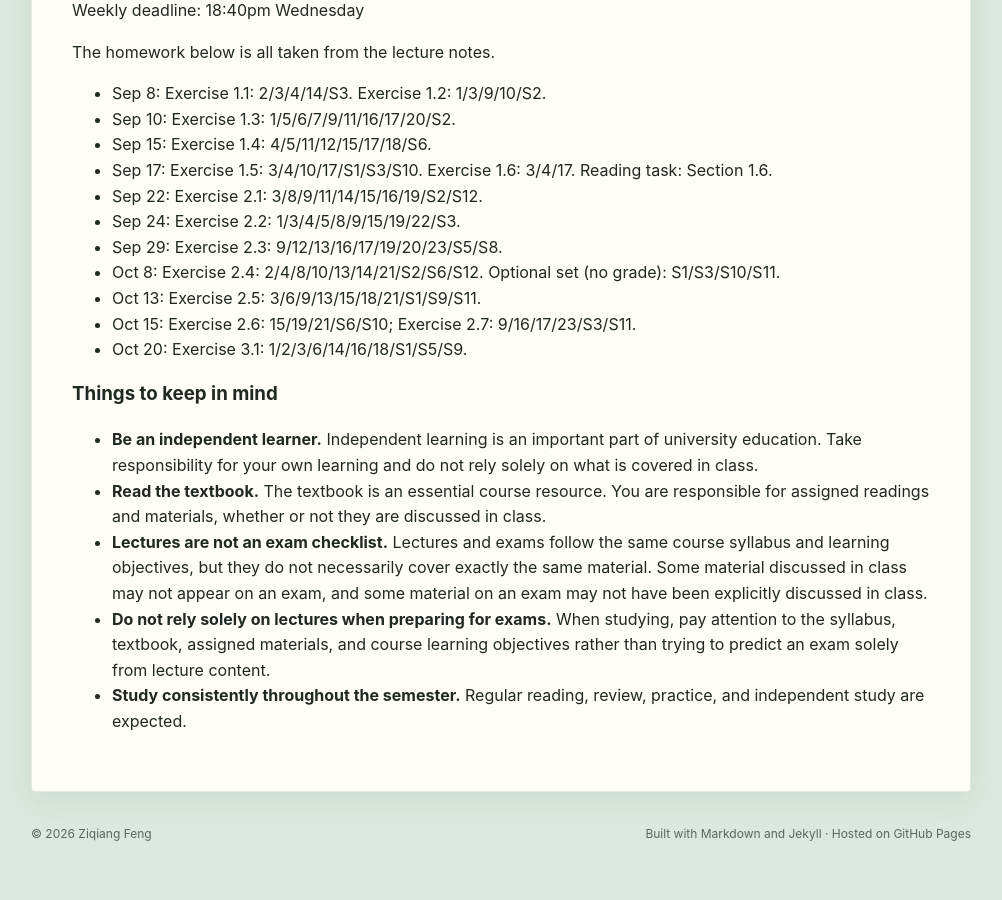
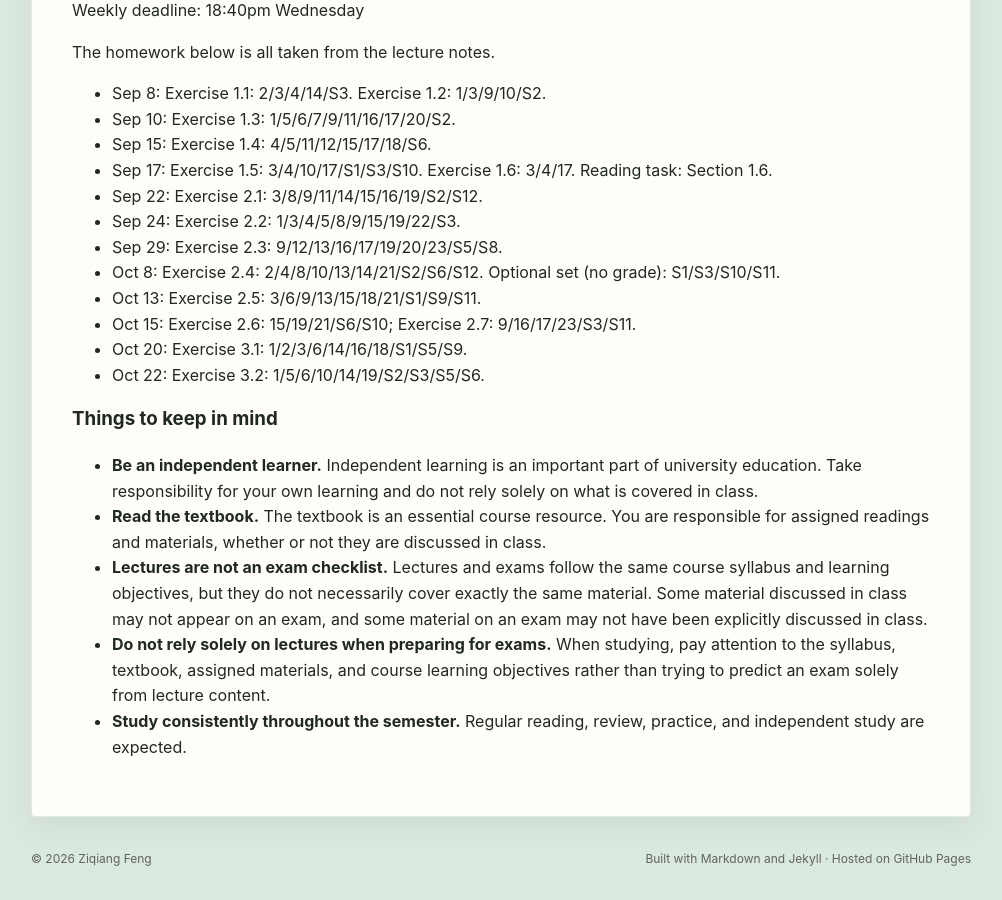
Before and after one commit to ziqiangfeng95/ziqiangfeng95.github.io, a Jekyll site: the page built from teaching/advmath/index.md, in a window 1280 px wide and 900 px high, scrolled down 1634 px. Shown: the whole window, without its empty margins (139-1141 px from the left). Built offline with Jekyll 4.4.1, drawn with Linux system fonts in a browser that asks for light colours; before the commit the page ends 2509 px from its top, so only the background shows below that.

Commit message:
Update index.md

```diff
--- a/teaching/advmath/index.md
+++ b/teaching/advmath/index.md
@@ -107,6 +107,7 @@ The homework below is all taken from the lecture notes.
 - Oct 13: Exercise 2.5: 3/6/9/13/15/18/21/S1/S9/S11.
 - Oct 15: Exercise 2.6: 15/19/21/S6/S10; Exercise 2.7: 9/16/17/23/S3/S11.
 - Oct 20: Exercise 3.1: 1/2/3/6/14/16/18/S1/S5/S9.
+- Oct 22: Exercise 3.2: 1/5/6/10/14/19/S2/S3/S5/S6.
 
 ### Things to keep in mind
 
```
